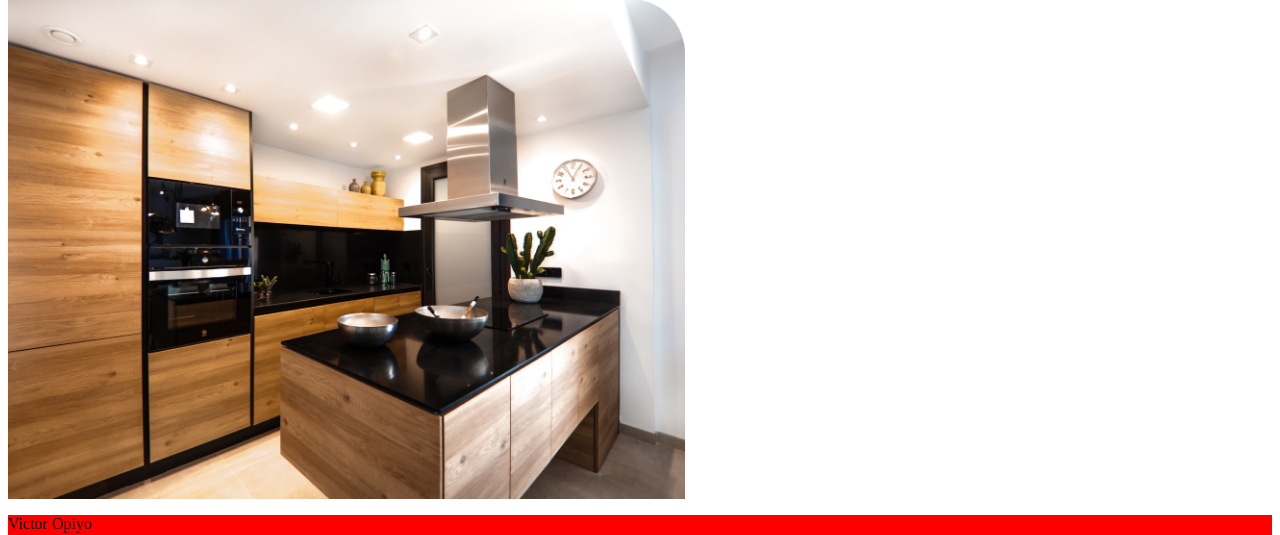
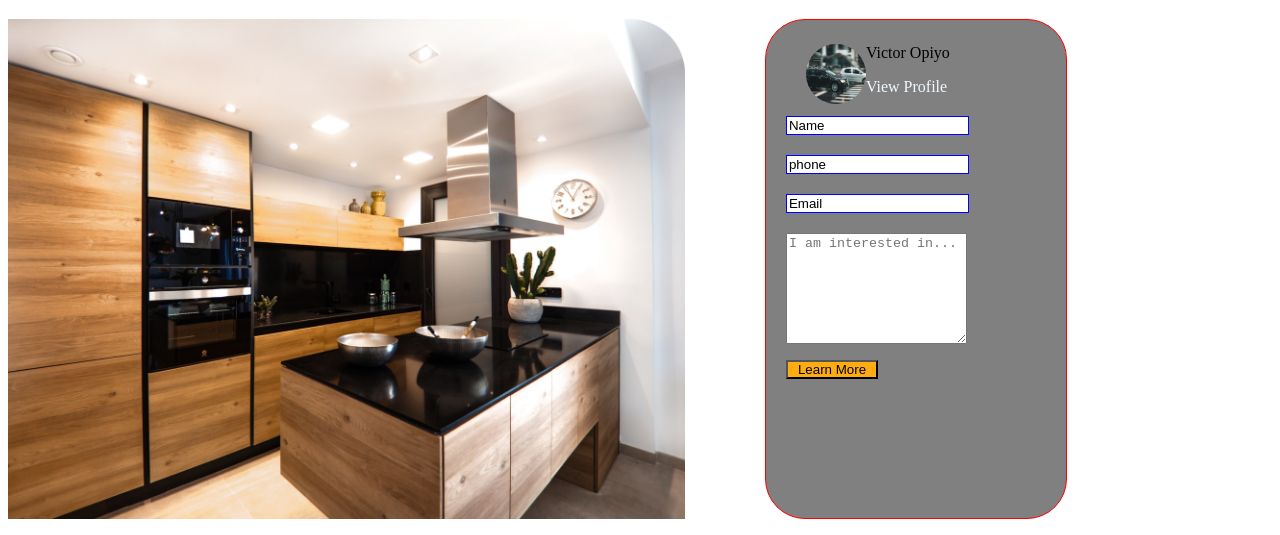
Before and after one commit to Vickopiyo/Quickmovers, a plain HTML site: page movers.html in a window 1280 px wide. Shown: the part 301-836 px from the top of the page. Drawn offline with Linux system fonts and the light colour scheme.

Commit message:
completes login page2

```diff
--- a/Assets/css/index.css
+++ b/Assets/css/index.css
@@ -100,9 +100,10 @@ section{
     border: 1px solid red;
 }
 .movers img{
-    margin: 20px;
+    margin: 0px;
     border-top-right-radius: 20px;
     width: 250px;
+    margin-left: 20px;
 }
 footer{
     background: black;
@@ -269,3 +270,31 @@ tr{
      padding: 20px;
      margin-top: 0px;
  }
+ .login{
+     border: 1px solid red;
+     width: 300px;
+     padding-top: 8px;
+     background-color: grey;
+     align-items: center;
+     margin-left: 80px;
+     border-radius: 40px;
+
+
+ }
+ textarea{
+     margin-left: 20px;
+ }
+ .profile{
+     padding-left: 40px;
+ }
+ .profilepic{
+     height: 60px;
+     width: 60px;
+     border-radius: 50%;
+     float: left;
+ }
+ .loginarea{
+     display: flex;
+     padding-top: 20px;
+
+ }
--- a/movers.html
+++ b/movers.html
@@ -29,6 +29,7 @@
         </div>
 
     </header>
+    <div class="loginarea">
         <div>
             <img src="./Assets/img/Property House.png" alt="" height="500px" height="600px">
 
@@ -36,8 +37,9 @@
 
 
         </div>
-    <div class="frm">
-        <div>
+        <div class="login">
+            <div class="profile">
+                <img class="profilepic" src="./Assets/img/chapchap 1.png" alt="">
                 <p>Victor Opiyo</p>
                 <a href="">View Profile</a>
             </div>
@@ -45,12 +47,14 @@
                 <input type="text" value="Name">
                 <input type="text" value="phone">
                 <input type="text" value="Email">
-            <textarea type="text" value="Name"></textarea>
+                <textarea type="text"  cols="20" rows="7"   placeholder="I am interested in..."></textarea>
 
             </form>
-        <a href="">Learn More</a>
+            <button>Learn More</button>
 
         </div>
+    </div>
+
     <h2>Description</h2>
     <p>At vero eos et iusto odio dignissimos ducimus,qui haec putat ut</p>
     <div>
```
Lines whose indentation alone changed are shown as unchanged.
